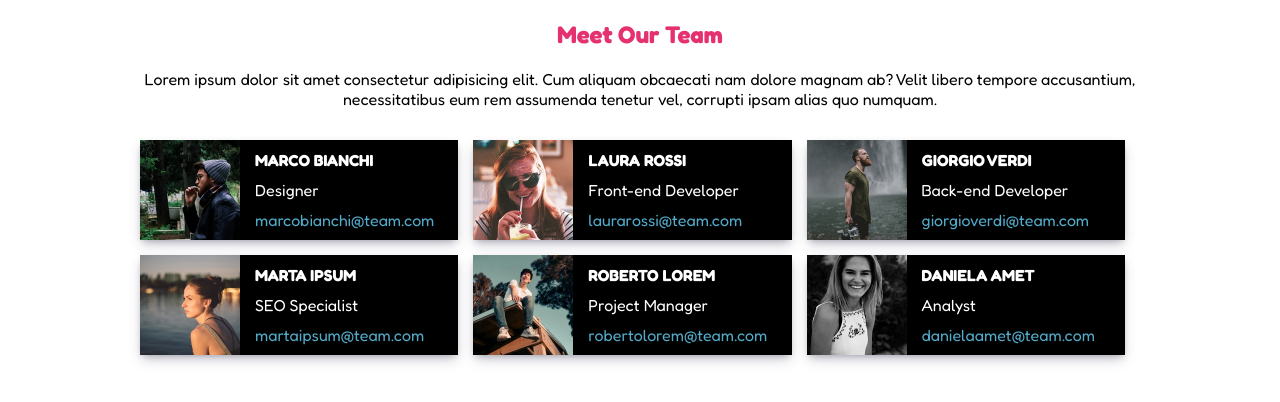
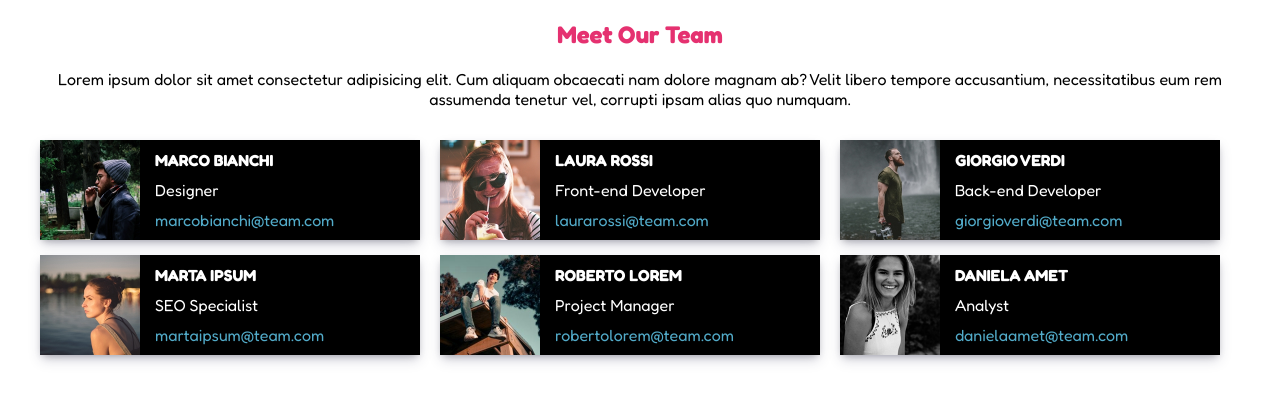
Before and after one commit to muac404/html-css-float-cards, a plain HTML site: page index.html in a window 1280 px wide. Drawn offline with Linux system fonts and the light colour scheme.

Commit message:
container fix

```diff
--- a/css/style.css
+++ b/css/style.css
@@ -7,8 +7,7 @@ body{
 
 /* COMMON */
 .container{
-    width: 1000px;
-
+    width: 1200px;
     margin: auto;
 }
 
@@ -42,10 +41,10 @@ h4{
 }
 
 .colonna-team{
-    width: calc(33.33% - 15px);
+    width: calc(33.33% - 20px);
     background-color:black;
     float: left;
-    margin-right: 15px;
+    margin-right: 20px;
     margin-top: 15px;
     box-shadow: rgba(50, 50, 93, 0.25) 0px 6px 12px -2px, rgba(0, 0, 0, 0.3) 0px 3px 7px -3px;
 }
```
